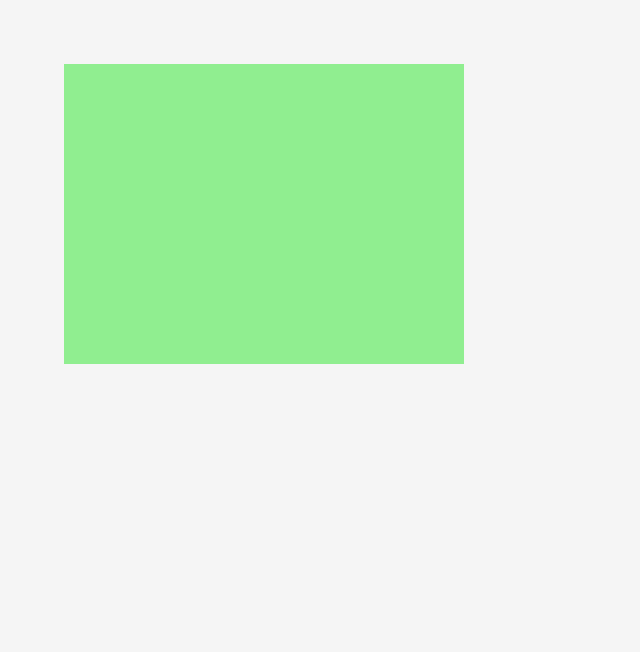
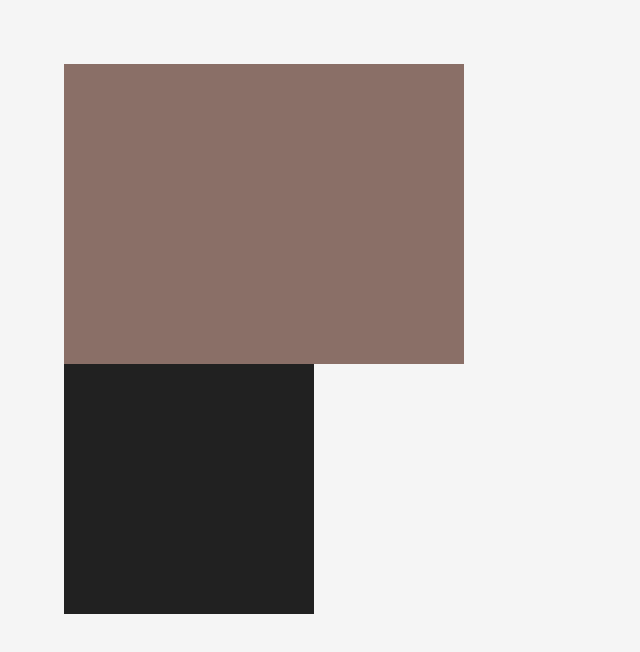
Before and after one commit to andriy-sachok/testing-mui-materials, a React (Create React App) app: page / in a window 1280 px wide. Shown: the top 652 px of the page, without its empty margins (0-640 px from the left). Built offline with nearby package versions, Linux system fonts and the light colour scheme.

Commit message:
added new theme

```diff
--- a/src/App.jsx
+++ b/src/App.jsx
@@ -2,7 +2,6 @@ import React, { memo } from 'react';
 
 import { LocalizationProvider } from '@mui/x-date-pickers';
 import { AdapterDateFns } from '@mui/x-date-pickers/AdapterDateFns';
-
 // import { MuiSelect } from './components/MuiSelect';
 // import MuiRadioButton from './components/MuiRadioButton';
 // import MuiCheckbox from './components/MuiCheckbox';
@@ -36,12 +35,29 @@ import { AdapterDateFns } from '@mui/x-date-pickers/AdapterDateFns';
 // import MuiTabs from './components/navigation/MuiTabs';
 // import MuiTimeline from './components/mui lab/MuiTimeline';
 // import MuiMasonry from './components/mui lab/MuiMasonry';
+import MuiResponsivness from './components/MuiResponsivness';
+
+import { createTheme, ThemeProvider, colors } from '@mui/material';
 
 import './App.css';
-import MuiResponsivness from './components/MuiResponsivness';
+
+const theme = createTheme({
+  status: {
+    danger: '#e53e3e',
+  },
+  palette: {
+    secondary: {
+      main: colors.brown[600],
+    },
+    dark: {
+      main: colors.grey[900],
+    },
+  },
+});
 
 const App = () => {
   return (
+    <ThemeProvider theme={theme}>
       <LocalizationProvider dateAdapter={AdapterDateFns}>
         <div className='App'>
           {/* <MuiSelect /> */}
@@ -80,6 +96,7 @@ const App = () => {
           <MuiResponsivness />
         </div>
       </LocalizationProvider>
+    </ThemeProvider>
   );
 };
 
--- a/src/components/MuiResponsivness.jsx
+++ b/src/components/MuiResponsivness.jsx
@@ -1,9 +1,18 @@
+import React from 'react';
 import { Box } from '@mui/material';
-import { bgcolor } from '@mui/system';
-import React from 'react';
+
+import { styled } from '@mui/material';
+import { Fragment } from 'react';
+
+const StyledBox = styled(Box)(({ theme }) => ({
+  height: '250px',
+  width: '250px',
+  backgroundColor: theme.palette.dark.main,
+}));
 
 const MuiResponsivness = () => {
   return (
+    <Fragment>
       <Box
         sx={{
           height: '300px',
@@ -14,9 +23,11 @@ const MuiResponsivness = () => {
             lg: 400,
             xl: 500,
           },
-        bgcolor: 'lightgreen',
+          bgcolor: 'secondary.light',
         }}
       />
+      <StyledBox />
+    </Fragment>
   );
 };
 
```
Also changed, not shown: src/components/theme.d.jsx (added, +10 -0 lines). Lines whose indentation alone changed are shown as unchanged.
